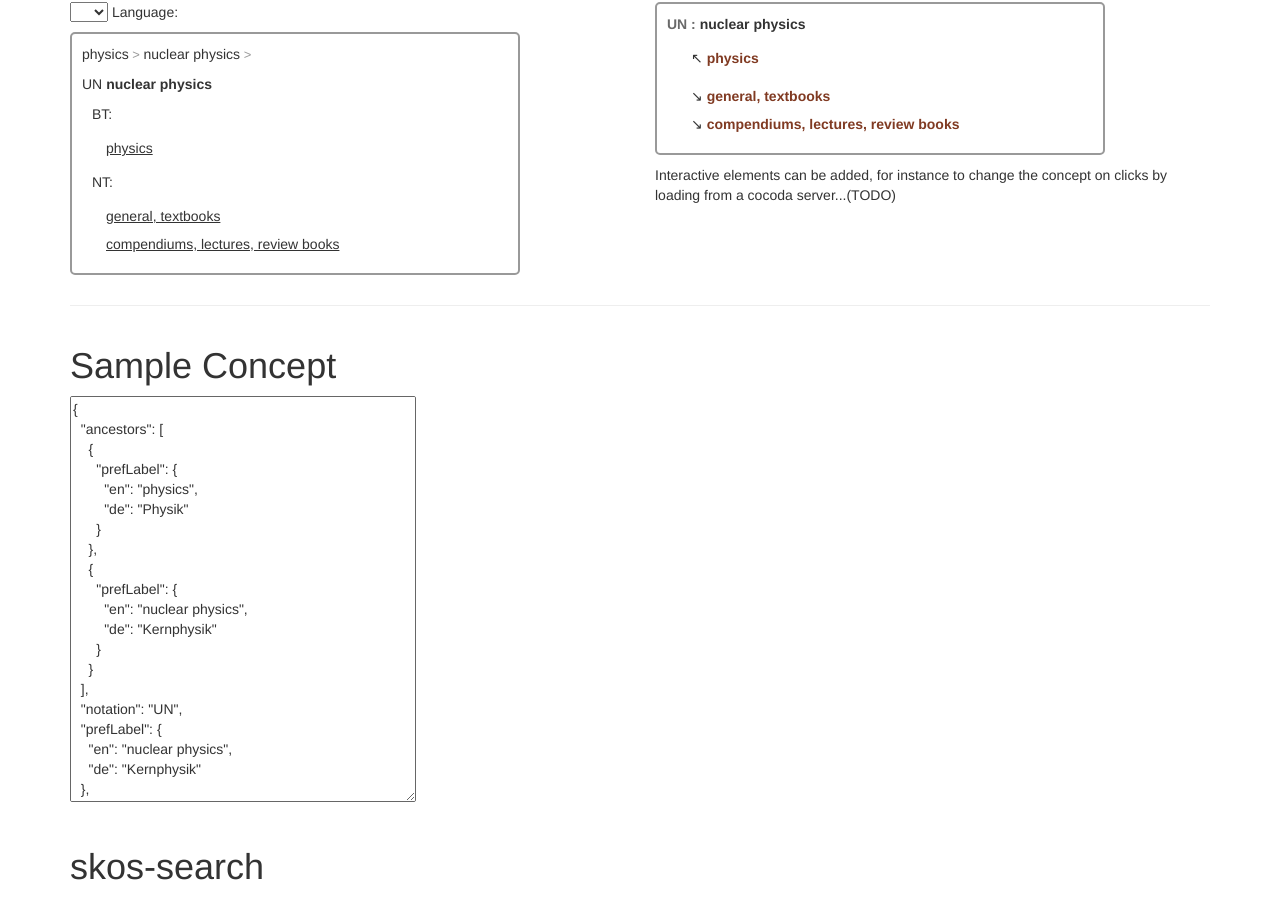
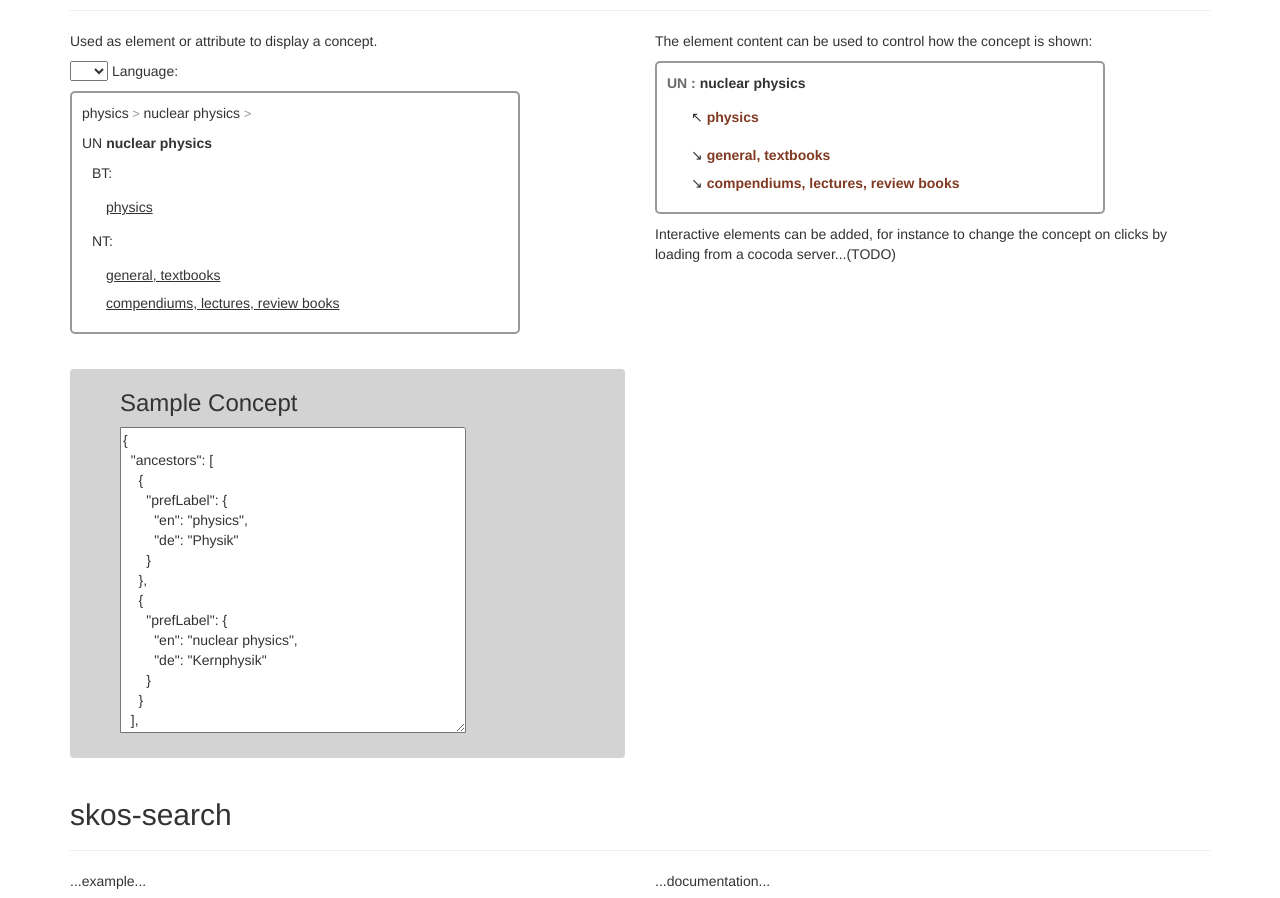
Before and after one commit to gbv/cocoda-prototype, a website: page demo/index.html in a window 1280 px wide. Shown: the part 430-1328 px from the top of the page. Drawn offline with nearby package versions, Linux system fonts and the light colour scheme.

Commit message:
edited alternative concept and css

```diff
--- a/demo/demo.css
+++ b/demo/demo.css
@@ -70,9 +70,16 @@ ul.ancestors li {
   margin-top:10px;
   margin-left:10px;
 }
-#sample{
-    border:1px solid #666;
-    border-radius:2px;
+.smpl{
+  margin-top:25px;
+  padding-top:1px;
+  padding-left:50px;
+  padding-bottom:20px;
+  background-color:lightgrey;
+  border-radius:4px;
+}
+.smpl textarea{
+  border-radius: 0px 3px 0px 0px;
 }
 #footer{
   position:relative;
@@ -84,4 +91,6 @@ ul.ancestors li {
   color: #999;
   padding-left: 2px;
 }
-.nav, .pagination, .carousel, .panel-title a { cursor: pointer; }
+.nav, .pagination, .carousel, .panel-title a {
+  cursor: pointer;
+}
--- a/demo/index.html
+++ b/demo/index.html
@@ -10,12 +10,14 @@
 <div id="header">
 </div>
 <div class="container">
-
-	<div class="row">
-        <div class="col-md-12">
+  <section id="head">
     <h1>Directives</h1>
+  </section>
+  <section id="label">
+    <div class="page-header">
 	    <h2>skos-label</h2>
     </div>
+    <div class="row">
       <div class="col-md-12">
 		    <p>
 		      Used as attribute to emit the preferred label of a concept. The lang
@@ -32,11 +34,12 @@
 		    </p>
       </div>
     </div>
-            <hr>
-    <div class="row">
-        <div class="col-md-12">
+  </section>
+  <section id="concept">
+    <div class="page-header">
 		  <h2>skos-concept</h2>
     </div>
+    <div class="row">
       <div class="col-md-6">
 		    <p>
 		      Used as element or attribute to display a concept.
@@ -48,7 +51,6 @@
 			    </select>
 			    Language: {{language}}
 		    </p>
-
 		    <div skos-concept="sampleConcept" class="concept" language="language">
 		      <ul ng-if="ancestors.length" class="ancestors">
 				    <li ng-repeat="a in ancestors" ng-click="update(a);reload();">
@@ -89,8 +91,6 @@
 		    <p>
 		      The element content can be used to control how the concept is shown:
 		    </p>
-        </div>
-        <div class="col-md-6">
 		    <div skos-concept="sampleConcept" class="concept concept-alt" language="language">
           <div class="top top-alt">
 		        <span class="not">{{notation}}</span>
@@ -112,38 +112,33 @@
 			    </div>
 			    <div ng-if="related.length" class="related">
 				    <table>
-
 			        <tr ng-repeat="c in related" ng-click="update(c);reload();">
 						    <td>&#10137; <span skos-label="c" lang="{{language}}"/></td>
 			        </tr>
             </table>
 		     	</div>
-
 		    </div>
-
-
 		    <p>
 		      Interactive elements can be added, for instance to
 		      change the concept on clicks by loading from a cocoda
 		      server...(TODO)
 		    </p>
       </div>
-
     </div>
-    <hr>
+  </section>
+  <section id="sample">
     <div class="row">
-        <div class="col-md-12">
-		    <h1>Sample Concept</h1>
+      <div class="col-md-6">
+        <div class="smpl">
+          <h3>Sample Concept</h3>
+		      <textarea json-text ng-model="sampleConcept" cols=40 rows=15></textarea>
         </div>
-        <div class="col-md-6">
-		    <textarea json-text ng-model="sampleConcept" cols=40 rows=20 id="sample"></textarea>
 	    </div>
-
     </div>
-
+  </section>
   <section id="search">
     <div class="page-header">
-    <h1>skos-search</h1>
+      <h2>skos-search</h2>
     </div>
     <div class="row">
       <div class="col-md-6">
@@ -157,12 +152,13 @@
   </section>
   <section id="tree">
     <div class="page-header">
-    <h1>skos-tree</h1>
+      <h2>skos-tree</h2>
     </div>
     <div class="row">
       <div class="col-md-6">
       <p>...example...</p>
-      <div><textarea json-text cols="40" rows="15" ng-model="treeSample"></textarea></div>
+      <div><textarea json-text cols="40" rows="15" ng-model="treeSample"></textarea>
+      </div>
       </div>
       <div class="col-md-6">
       ...documentation...
@@ -171,7 +167,7 @@
   </section>
   <section id="mapping">
     <div class="page-header">
-    <h1>skos-mapping</h1>
+      <h2>skos-mapping</h2>
     </div>
     <div class="row">
       <div class="col-md-6">
@@ -187,7 +183,7 @@
   </section>
   <section id="occurrences">
     <div class="page-header">
-    <h1>skos-occurrences</h1>
+      <h2>skos-occurrences</h2>
     </div>
     <div class="row">
       <div class="col-md-6">
@@ -199,7 +195,6 @@
       </div>
     </div>
   </section>
-
 </div>
 
 <div id="footer">
```
Lines whose indentation alone changed are shown as unchanged.
